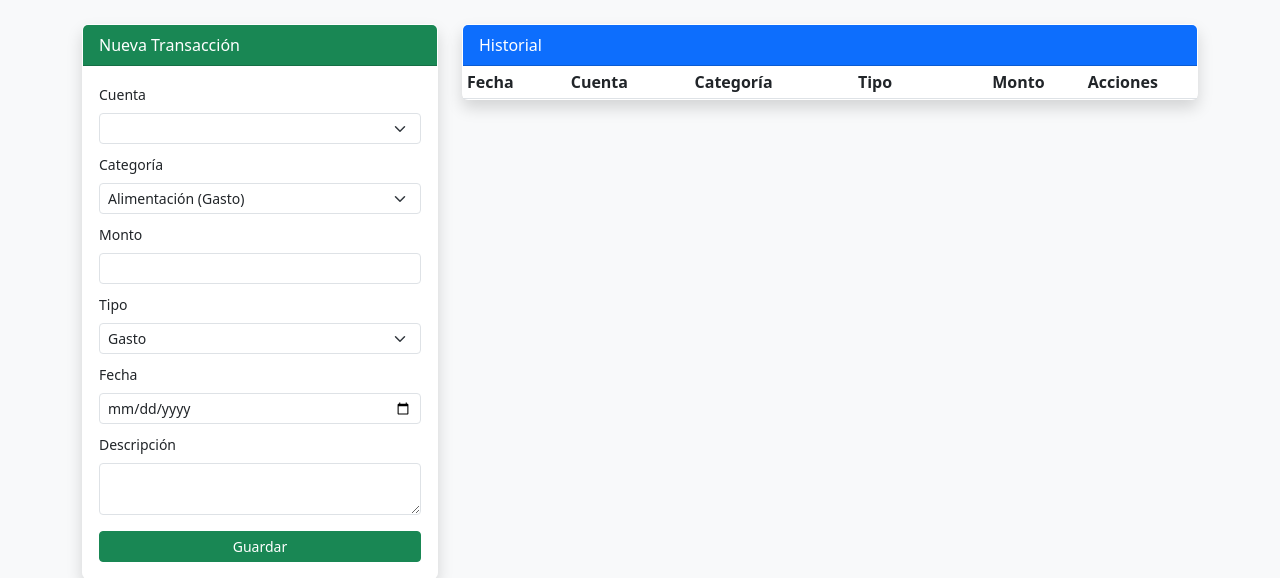
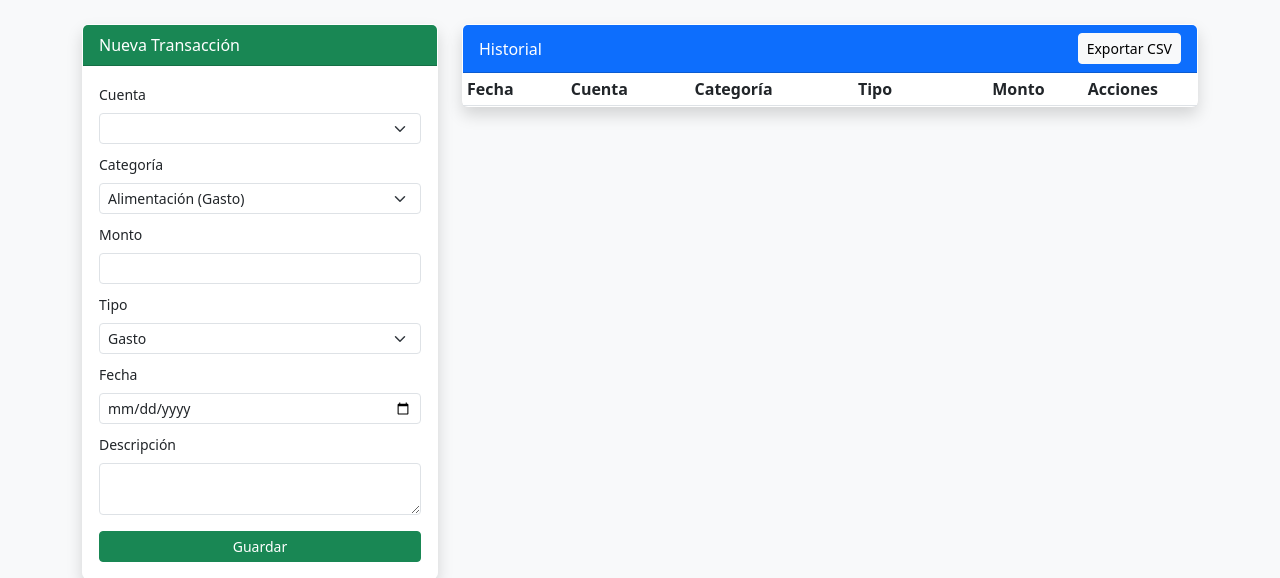
Before and after one commit to rafapolo22/FinanzasApp, a Flask app: page /transacciones in a window 1280 px wide. Shown: the part 56-634 px from the top of the page. Run offline with Flask 3, Linux system fonts and the light colour scheme; the visitor is signed in with stand-in values (Sample User, id 1); data comes from the database, SQL or seed files in the repository; data that the repository does not hold is empty.

Commit message:
Feature: exportar transacciones a CSV

```diff
--- a/app.py
+++ b/app.py
@@ -1,5 +1,7 @@
 import os
-from flask import Flask, render_template, request, redirect, url_for, session, flash
+import csv
+import io
+from flask import Flask, render_template, request, redirect, url_for, session, flash, Response
 from database.connection import ConexionDB
 from modules import transacciones, reportes, presupuestos, cuentas, usuarios
 from datetime import datetime
@@ -211,6 +213,40 @@ def editar_transaccion(id):
 
     return render_template('editar_transaccion.html', t=t, cuentas=mis_cuentas, categorias=categorias)
 
+@app.route('/transacciones/exportar')
+def exportar_transacciones():
+    if 'usuario_id' not in session:
+        return redirect(url_for('login'))
+
+    uid = session['usuario_id']
+    lista = transacciones.listar_transacciones(uid) or []
+
+    # Crear un buffer en memoria para el CSV
+    output = io.StringIO()
+    writer = csv.writer(output)
+
+    # Escribir cabecera
+    writer.writerow(['Fecha', 'Cuenta', 'Categoria', 'Tipo', 'Monto', 'Descripcion'])
+
+    # Escribir datos
+    for t in lista:
+        writer.writerow([
+            t['fecha'],
+            t['nombre_cuenta'],
+            t['nombre_categoria'],
+            t['tipo'],
+            t['monto'],
+            t['descripcion']
+        ])
+
+    output.seek(0)
+
+    return Response(
+        output,
+        mimetype="text/csv",
+        headers={"Content-disposition": "attachment; filename=transacciones.csv"}
+    )
+
 @app.route('/transacciones/eliminar/<int:id>')
 def eliminar_transaccion(id):
     if 'usuario_id' not in session:
--- a/templates/transacciones.html
+++ b/templates/transacciones.html
@@ -48,7 +48,12 @@
     </div>
     <div class="col-md-8">
         <div class="card shadow">
-            <div class="card-header bg-primary text-white">Historial</div>
+            <div class="card-header bg-primary text-white d-flex justify-content-between align-items-center">
+                <span>Historial</span>
+                <a href="{{ url_for('exportar_transacciones') }}" class="btn btn-sm btn-light">
+                    <i class="fas fa-file-csv"></i> Exportar CSV
+                </a>
+            </div>
             <div class="card-body p-0">
                 <table class="table table-sm table-striped mb-0">
                     <thead>
```
